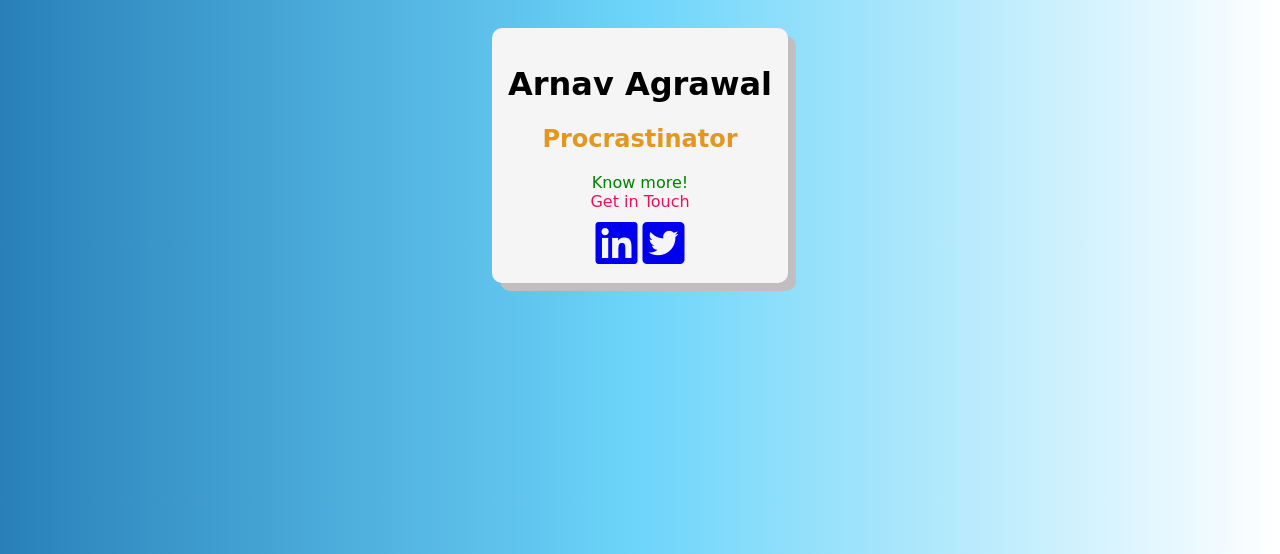
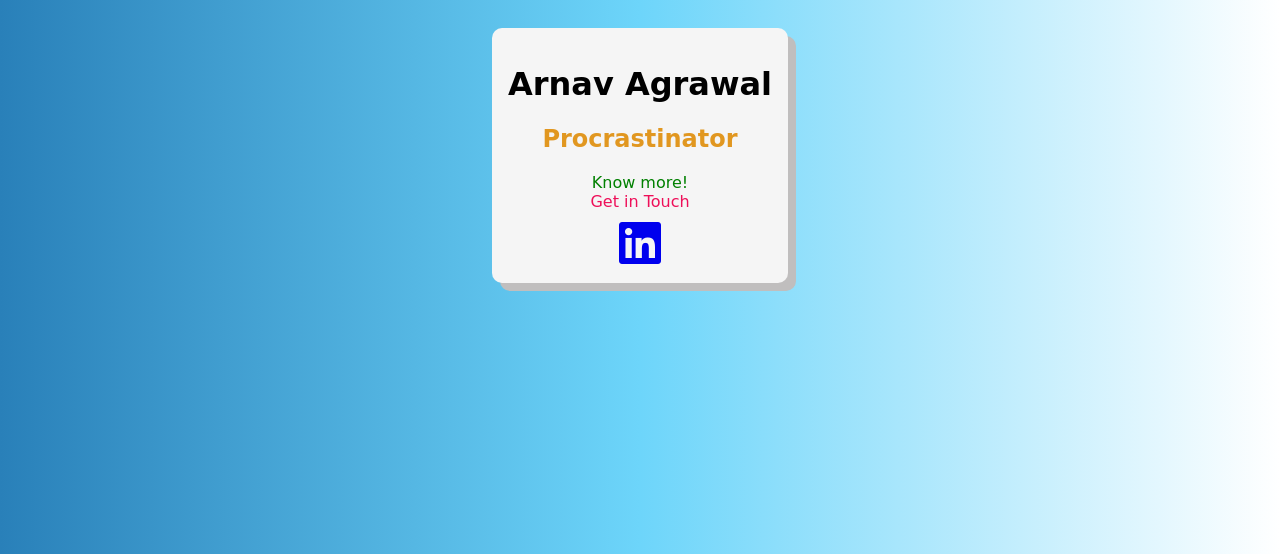
Before and after one commit to GodZet/My-first-Website-, a plain HTML site: page index.html in a window 1280 px wide. Shown: the part 262-816 px from the top of the page. Drawn offline with Linux system fonts and the light colour scheme.

Commit message:
Changed Linkedin link and removed twitter button

```diff
--- a/index.html
+++ b/index.html
@@ -29,8 +29,8 @@
   <br>
 <a href="/contact_form.html" style="color:rgb(238, 15, 89)";> Get in Touch </a>
   <div>
-    <a href="https://linkedin.com/"> <i class="fab fa-linkedin fa-3x"></i> </a>
-    <a href="https://twitter.com/"> <i class="fab fa-twitter-square fa-3x"></i> </a>
+    <a href="https://www.linkedin.com/in/arnav2agrawal/"> <i class="fab fa-linkedin fa-3x"></i> </a>
+
   </div>
 
 </div>
```
